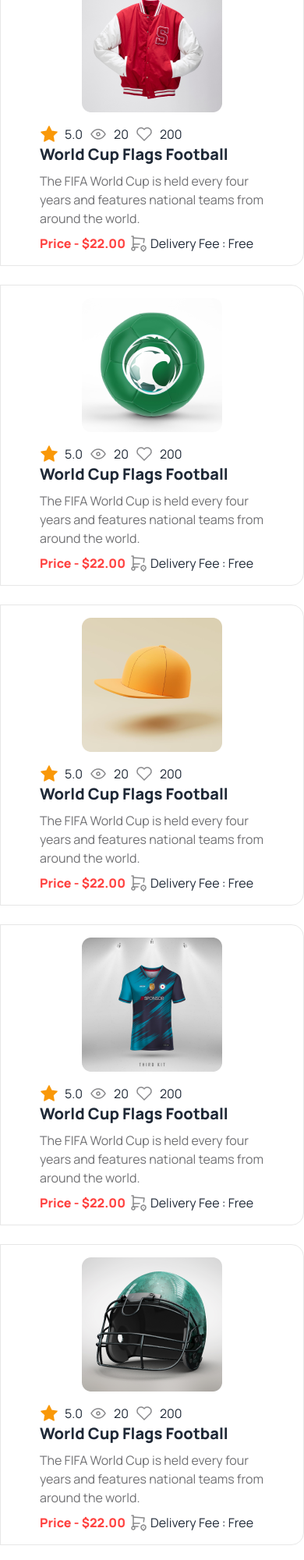
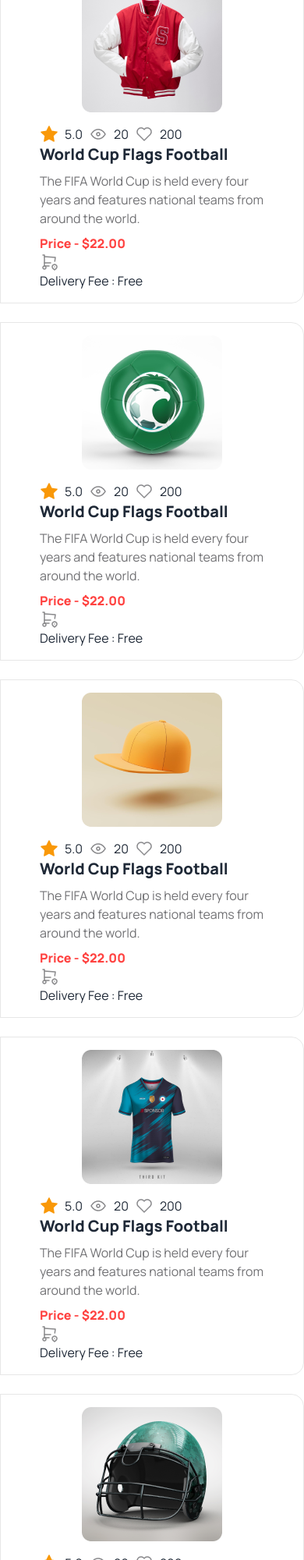
Before and after one commit to ShakirEvan530/assignment_3, a plain HTML site: page index.html in a window 390 px wide. Shown: the part 3761-5761 px from the top of the page at 78% size. Drawn offline with nearby package versions, Linux system fonts and the light colour scheme.

Commit message:
last push

```diff
--- a/index.html
+++ b/index.html
@@ -184,7 +184,7 @@
                       </div>
                       <h1 class="text-xl font-extrabold">World Cup Flags Football</h1>
                       <p class="my-2 w-72 text-[#13131899]">The FIFA World Cup is held every four years and features national teams from around the world.</p>
-                      <div class="flex gap-1">
+                      <div class="lg:flex gap-1 sm:grid grid-cols-1">
                         <p class="text-[#ff4240] font-extrabold">Price - $22.00</p>
                         <img src="Images/Frame.svg">
                         <p>Delivery Fee : Free</p>
@@ -210,7 +210,7 @@
                       </div>
                       <h1 class="text-xl font-extrabold">World Cup Flags Football</h1>
                       <p class="my-2 w-72 text-[#13131899]">The FIFA World Cup is held every four years and features national teams from around the world.</p>
-                      <div class="flex gap-1">
+                      <div class="lg:flex gap-1 sm:grid grid-cols-1">
                         <p class="text-[#ff4240] font-extrabold">Price - $22.00</p>
                         <img src="Images/Frame.svg">
                         <p>Delivery Fee : Free</p>
@@ -230,7 +230,7 @@
                       </div>
                       <h1 class="text-xl font-extrabold">World Cup Flags Football</h1>
                       <p class="my-2 w-72 text-[#13131899]">The FIFA World Cup is held every four years and features national teams from around the world.</p>
-                      <div class="flex gap-1">
+                      <div class="lg:flex gap-1 sm:grid grid-cols-1">
                         <p class="text-[#ff4240] font-extrabold">Price - $22.00</p>
                         <img src="Images/Frame.svg">
                         <p>Delivery Fee : Free</p>
@@ -250,7 +250,7 @@
                       </div>
                       <h1 class="text-xl font-extrabold">World Cup Flags Football</h1>
                       <p class="my-2 w-72 text-[#13131899]">The FIFA World Cup is held every four years and features national teams from around the world.</p>
-                      <div class="flex gap-1">
+                      <div class="lg:flex gap-1 sm:grid grid-cols-1">
                         <p class="text-[#ff4240] font-extrabold">Price - $22.00</p>
                         <img src="Images/Frame.svg">
                         <p>Delivery Fee : Free</p>
@@ -270,7 +270,7 @@
                       </div>
                       <h1 class="text-xl font-extrabold">World Cup Flags Football</h1>
                       <p class="my-2 w-72 text-[#13131899]">The FIFA World Cup is held every four years and features national teams from around the world.</p>
-                      <div class="flex gap-1">
+                      <div class="lg:flex gap-1 sm:grid grid-cols-1">
                         <p class="text-[#ff4240] font-extrabold">Price - $22.00</p>
                         <img src="Images/Frame.svg">
                         <p>Delivery Fee : Free</p>
@@ -290,7 +290,7 @@
                       </div>
                       <h1 class="text-xl font-extrabold">World Cup Flags Football</h1>
                       <p class="my-2 w-72 text-[#13131899]">The FIFA World Cup is held every four years and features national teams from around the world.</p>
-                      <div class="flex gap-1">
+                      <div class="lg:flex gap-1 sm:grid grid-cols-1">
                         <p class="text-[#ff4240] font-extrabold">Price - $22.00</p>
                         <img src="Images/Frame.svg">
                         <p>Delivery Fee : Free</p>
@@ -480,7 +480,7 @@
                     <li><a class="link link-hover">Ticket Support</a></li>
                     <li><a class="link link-hover">Contact Us</a></li>
                 </ul>
-                <ul class="sm:gap-y-40 lg:ml-10" >
+                <ul class="sm: grid grid-cols-1 ml-16 w-48 lg:ml-10">
                     <li><header class="footer-title text-lg">Services</header></li>
                     <li><a class="link link-hover">Academy</a></li>
                     <li><a class="link link-hover">Group Lesson</a></li>
```
